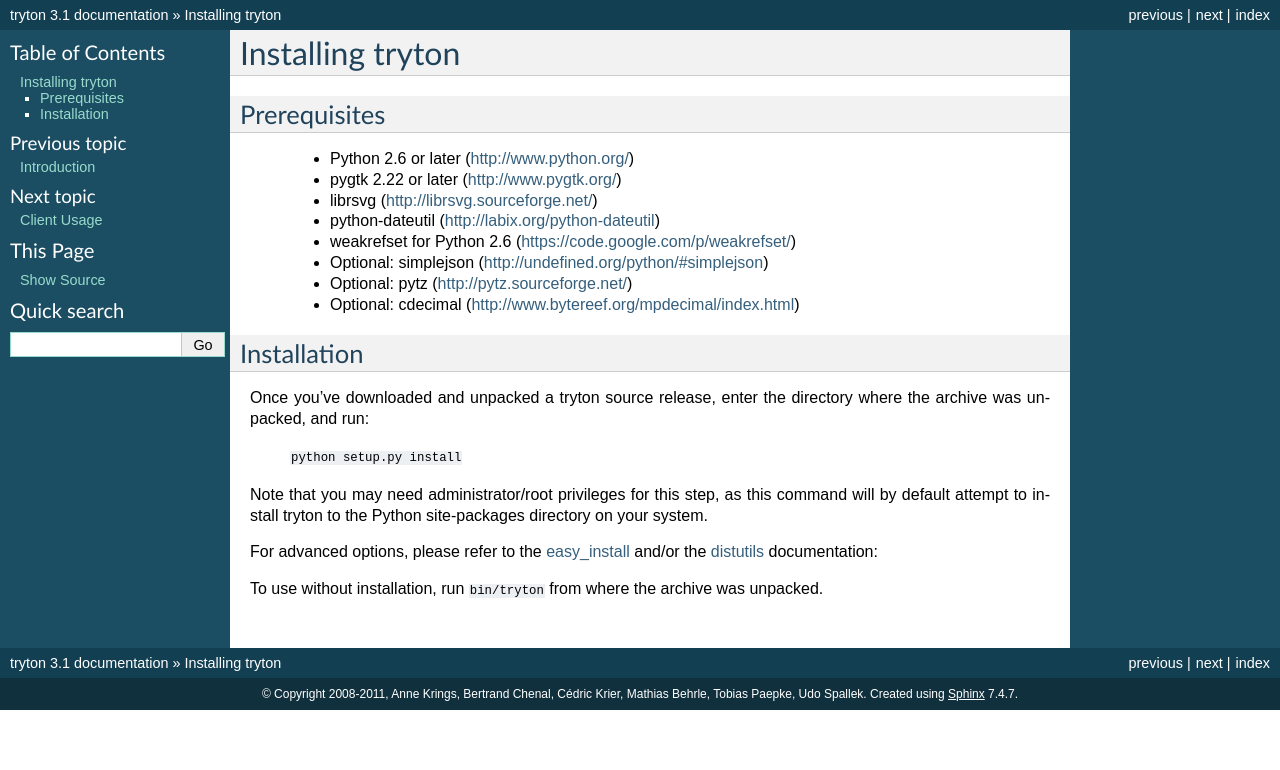
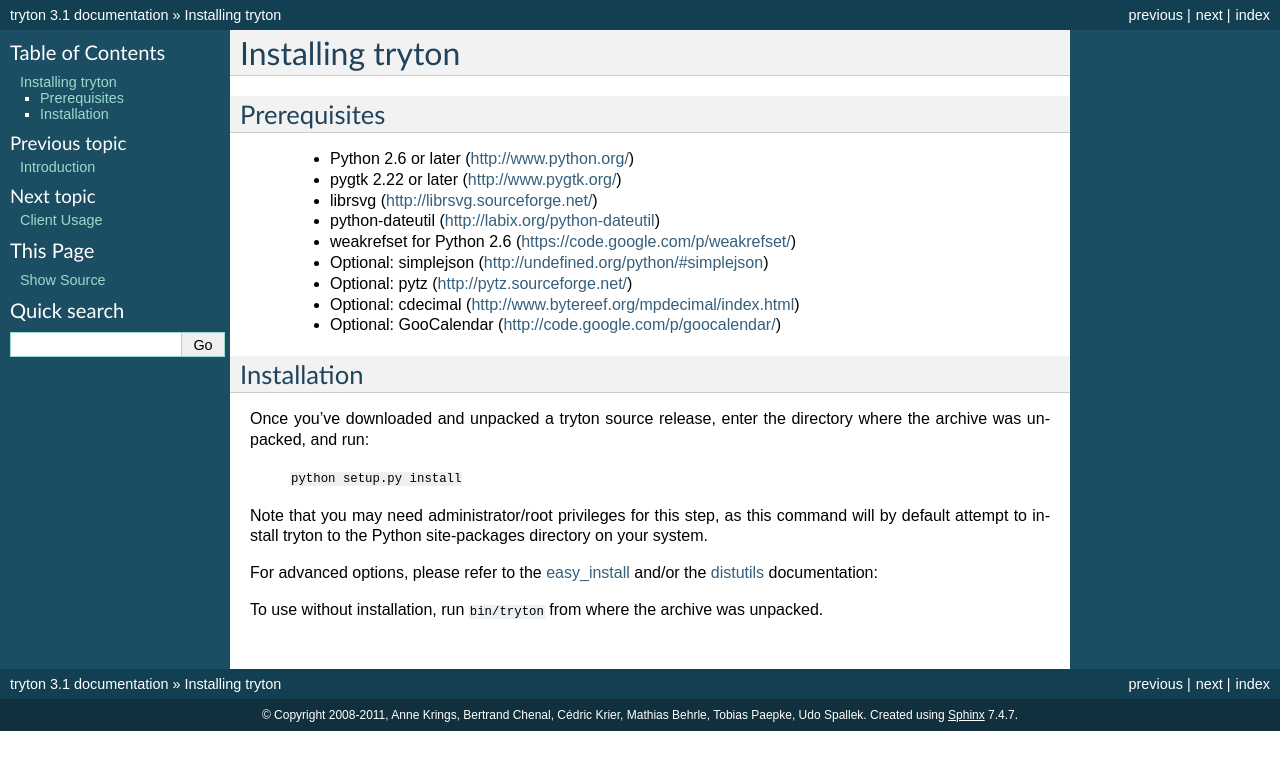
Before and after one commit to tryton/tryton-client, a Sphinx documentation site: the page built from doc/installation.rst, in a window 1280 px wide. Shown: the top 770 px of the page. Built offline with Sphinx 7.4.7, drawn with Linux system fonts in a browser that asks for light colours.

Commit message:
Missing GooCalendar optional dependency in doc

```diff
--- a/doc/installation.rst
+++ b/doc/installation.rst
@@ -12,6 +12,7 @@
  * Optional: simplejson (http://undefined.org/python/#simplejson)
  * Optional: pytz (http://pytz.sourceforge.net/)
  * Optional: cdecimal (http://www.bytereef.org/mpdecimal/index.html)
+ * Optional: GooCalendar (http://code.google.com/p/goocalendar/)
 
 Installation
 ------------
```
